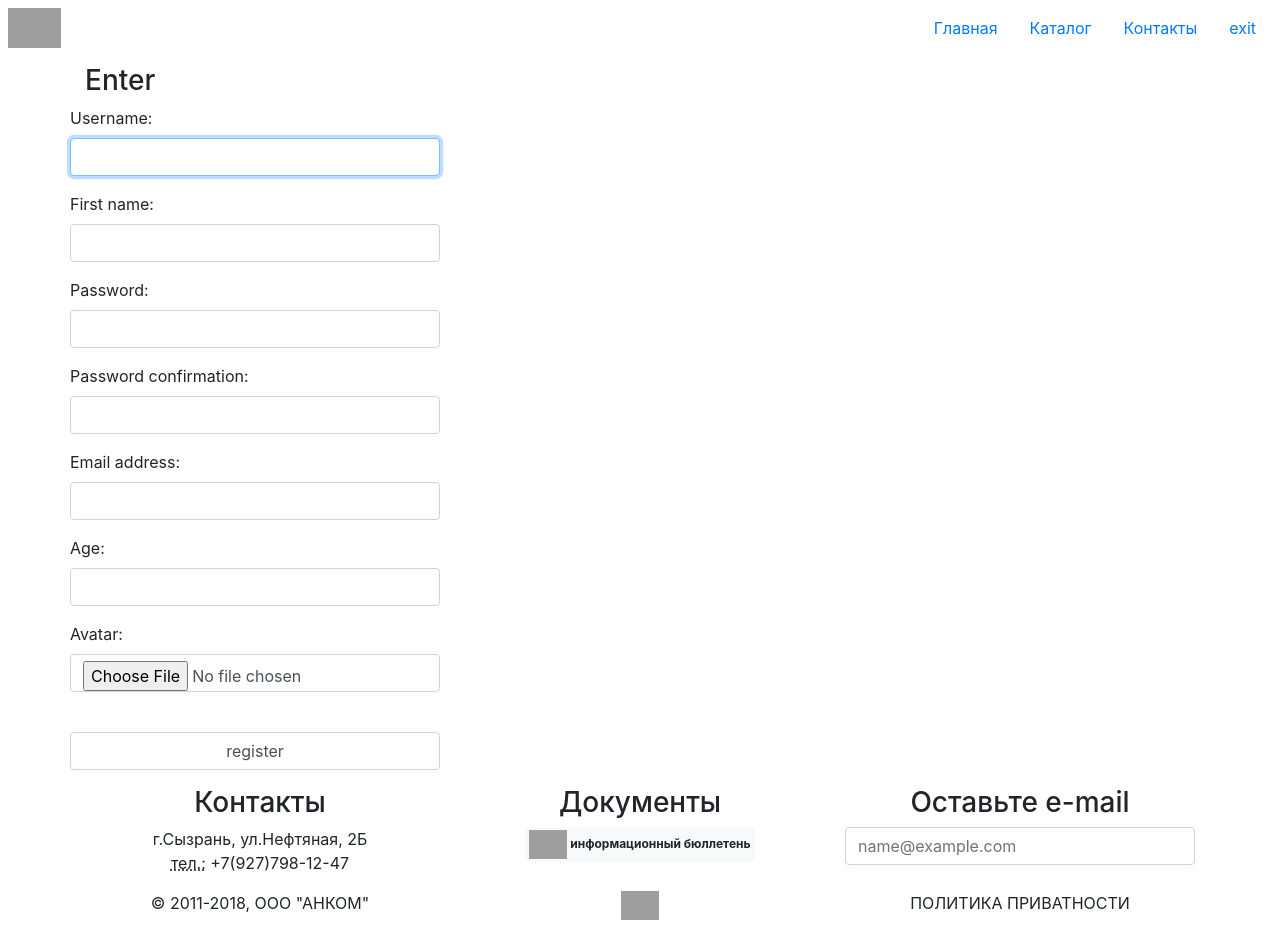
After one commit to shiftyhead/GB_Django_1, a Django app: page /auth/register/ in a window 1280 px wide. The commit adds this page. Run offline with Django 3.2, Linux system fonts and the light colour scheme; some libraries are stand-ins or nearby versions; grey boxes are pictures that could not be loaded.

Commit message:
add user registration

```diff
--- a/server/authapp/forms.py
+++ b/server/authapp/forms.py
@@ -1,6 +1,7 @@
 from django import forms
-from django.contrib.auth.forms import AuthenticationForm
+from django.contrib.auth.forms import AuthenticationForm, UserCreationForm
 from authapp.models import ShopUser
+
 
 class ShopUserLoginForm(AuthenticationForm):
     class Meta:
@@ -11,3 +12,20 @@
         super(ShopUserLoginForm, self).__init__(*args, **kwargs)
         for field_name, field in self.fields.items():
             field.widget.attrs['class'] = 'form-control'
+
+class ShopUserRegisterForm(UserCreationForm):
+    class Meta:
+        model = ShopUser
+        fields = ('username', 'first_name', 'password1', 'password2', 'email',
+                'age', 'avatar')
+    def __init__(self, *args, **kwargs):
+        super(ShopUserRegisterForm, self).__init__(*args, **kwargs)
+        for field_name, field in self.fields.items():
+            field.widget.attrs['class'] = 'form-control'
+            field.help_text = ''
+
+    def cleadn_age(self):
+        data = self.cleaned_data['age']
+        if data < 18:
+            raise formsValidationError("Too young...")
+        return data
--- a/server/authapp/templates/authapp/login.html
+++ b/server/authapp/templates/authapp/login.html
@@ -7,4 +7,5 @@
     <br>
     <input class="form-control" type="submit" value="enter">
   </form>
+  <a href="{% url 'auth:register' %}">register</a>
 {% endblock %}
--- /dev/null
+++ b/server/authapp/templates/authapp/register.html
@@ -0,0 +1,11 @@
+{% extends 'authapp/base.html' %}
+
+{% block content %}
+  <form class="form-horizontal" action="{% url 'auth:register' %}"
+  method="post" enctype="multipart/form-data">
+    {% csrf_token %}
+    {{ register_form.as_p }}
+    <br>
+    <input class="form-control" type="submit" value="register">
+  </form>
+{% endblock %}
--- a/server/authapp/urls.py
+++ b/server/authapp/urls.py
@@ -6,4 +6,7 @@
 urlpatterns = [
     re_path(r'^login/$', authapp.login, name='login'),
     re_path(r'^logout/$', authapp.logout, name='logout'),
+    re_path(r'^register/$', authapp.register, name='register'),
+    re_path(r'^edit/$', authapp.edit, name='edit'),
+
 ]
--- a/server/authapp/views.py
+++ b/server/authapp/views.py
@@ -1,7 +1,7 @@
 from django.shortcuts import render
 
 from django.shortcuts import render, HttpResponseRedirect
-from authapp.forms import ShopUserLoginForm
+from authapp.forms import ShopUserLoginForm, ShopUserRegisterForm
 from django.contrib import auth
 from django.urls import reverse
 
@@ -23,3 +23,22 @@
 def logout(request):
     auth.logout(request)
     return HttpResponseRedirect('/')
+
+def register(request):
+    title = 'Register'
+
+    if request.method == 'POST':
+        register_form = ShopUserRegisterForm(request.POST, request.FILES)
+
+        if register_form.is_valid():
+            register_form.save()
+            return HttpResponseRedirect(reverse('auth:login'))
+    else:
+        register_form = ShopUserRegisterForm()
+
+    content = {'title': title, 'register_form': register_form}
+
+    return render(request, 'authapp/register.html', content)
+
+def edit(request):
+    return HttpResponseRedirect('/')
--- a/server/server/templates/master.html
+++ b/server/server/templates/master.html
@@ -22,13 +22,27 @@
       </a>
       <ul class="nav justify-content-end">
         <li class="nav-item">
-          <a class="nav-link active" href="index.html">Главная</a>
+          <a class="nav-link active" href="#">Главная</a>
         </li>
         <li class="nav-item">
-          <a class="nav-link" href="catalog.html">Каталог</a>
+          <a class="nav-link" href="#">Каталог</a>
         </li>
         <li class="nav-item">
-          <a class="nav-link" href="contacts.html">Контакты</a>
+          <a class="nav-link" href="#">Контакты</a>
+        </li>
+        {% if user.is_authenticated %}
+          <li class="nav-item">
+            <a class="nav-link" href="{% url 'auth:edit' %}">
+              {{ user.name|default:'User' }}
+            </a>
+          </li>
+        {% endif %}
+        <li>
+          {% if user.is_authenticated %}
+            <a class="nav-link" href="{% url 'auth:logout' %}">exit</a>
+          {% else %}
+            <a class="nav-link" href="{% url 'auth:login' %}">exit</a>
+          {% endif %}
         </li>
       </ul>
     </header>
```
Also changed, not shown: server/db.sqlite3, server/media/users_avatars/default.jpeg (added).
